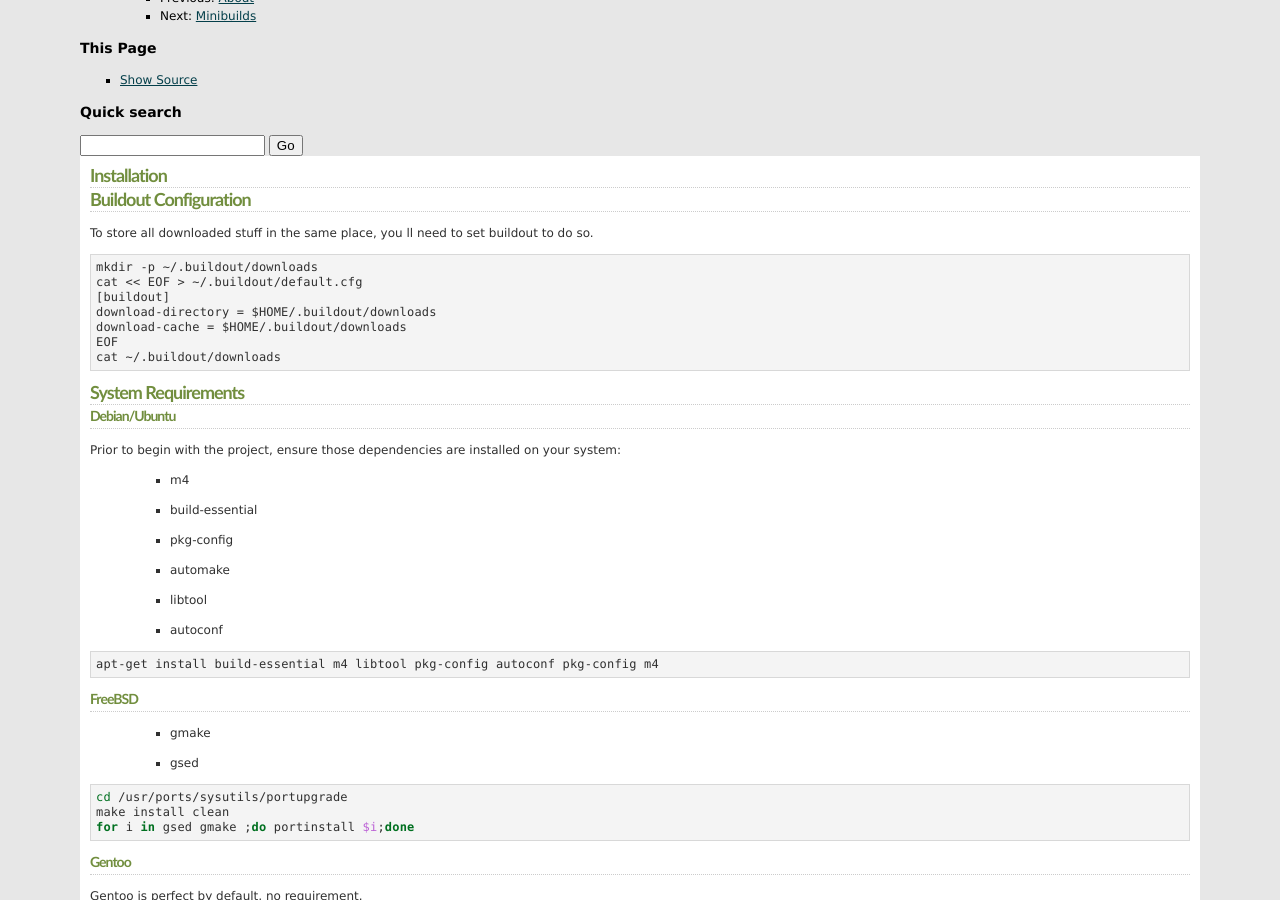
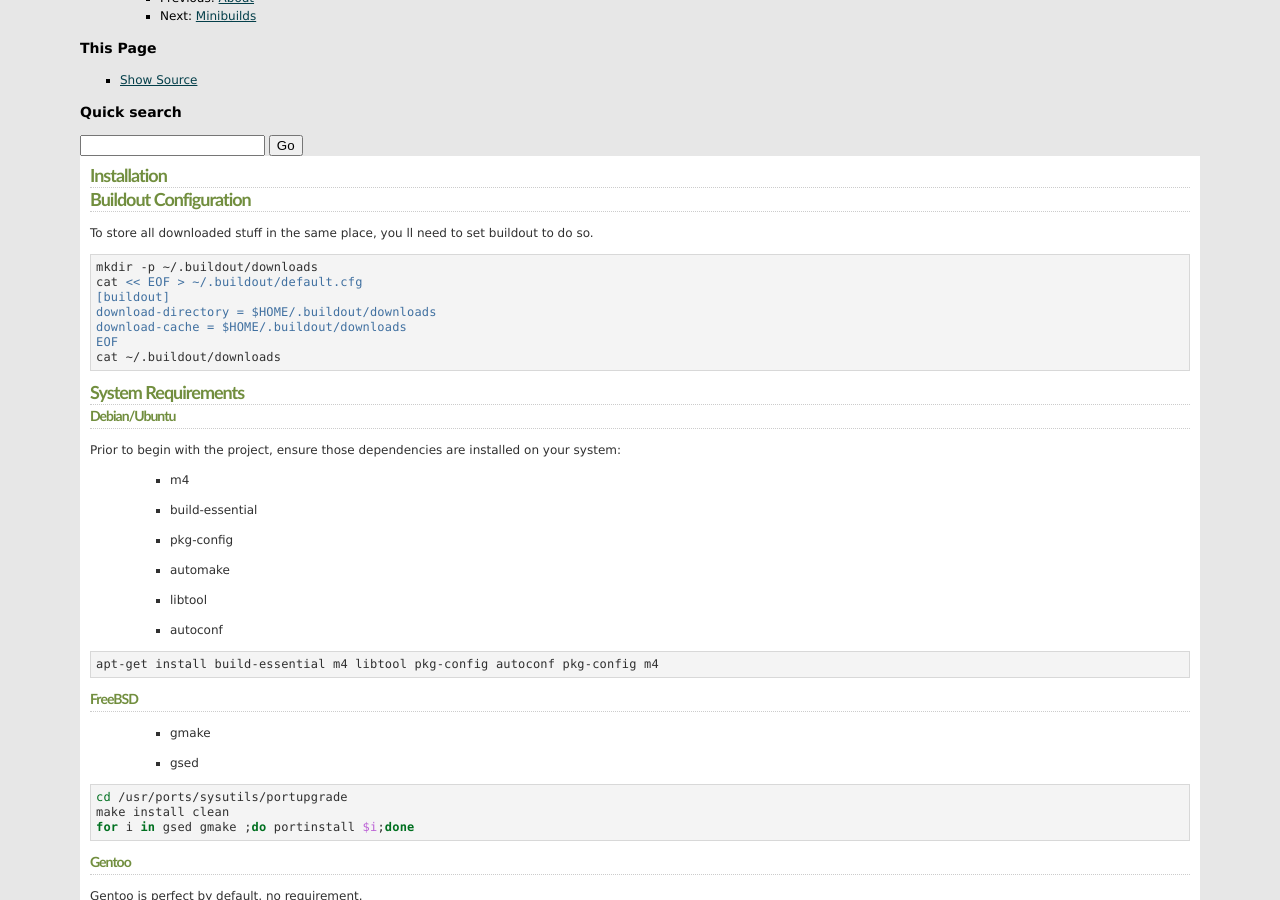
Before and after one commit to minitage/minitage.github.io, a Sphinx documentation site: the page built from source/installation.rst, in a window 1280 px wide and 900 px high, scrolled down 660 px. Built offline with Sphinx 7.4.7, drawn with Linux system fonts in a browser that asks for light colours; part of the change alters nothing that is shown.

```diff
--- a/source/installation.rst
+++ b/source/installation.rst
@@ -6,7 +6,8 @@ Buildout Configuration
 ======================
 
 To store all downloaded stuff in the same place, you ll need to set buildout to do so.
-::
+
+.. sourcecode:: sh
 
     mkdir -p ~/.buildout/downloads
     cat << EOF > ~/.buildout/default.cfg
```
